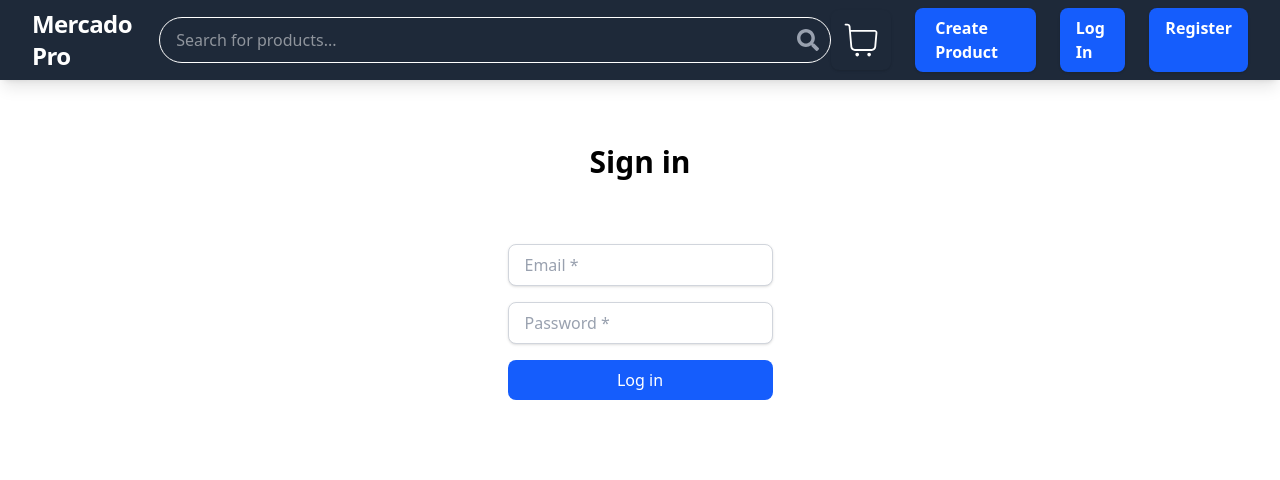
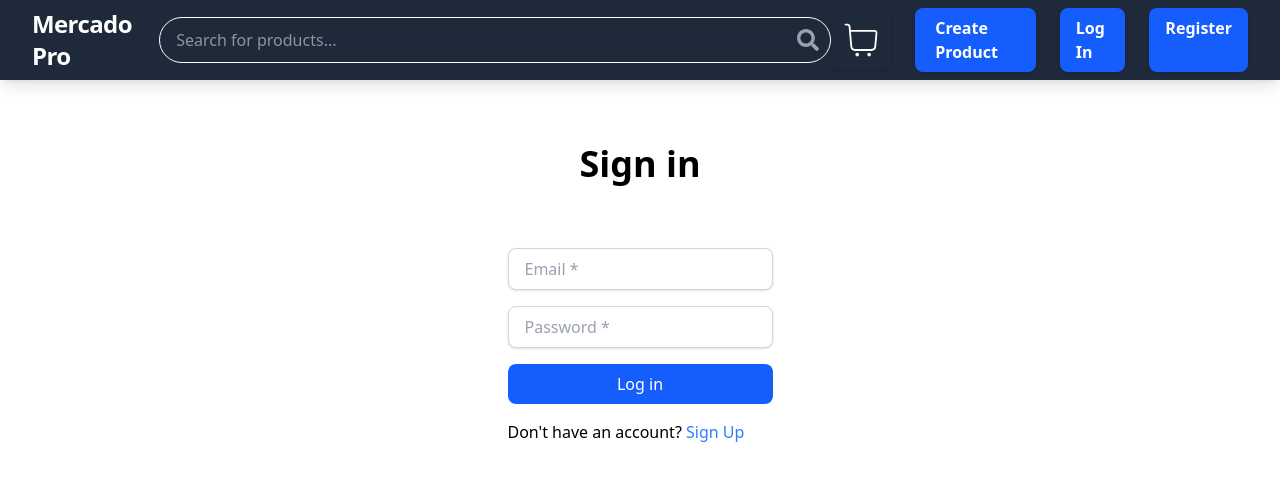
Before and after one commit to aaropaltemaa/Mercado-Pro, a React (Vite) app in the folder client/: page /login in a window 1280 px wide. Shown: the top 480 px of the page. Built offline with nearby package versions, Linux system fonts and the light colour scheme.

Commit message:
added link in loginform for navigating the user to registerform if no account

```diff
--- a/client/src/App.tsx
+++ b/client/src/App.tsx
@@ -11,7 +11,7 @@ import cartService from "./services/cart";
 import { useCart } from "./store/cart";
 import HomePage from "./pages/HomePage";
 import CheckoutPage from "./pages/CheckoutPage";
-import RegisterForm from "./pages/RegisterForm";
+import RegisterForm from "./components/RegisterForm";
 
 const App = () => {
   const initialize = useAuthStore((state) => state.initialize);
--- a/client/src/components/LoginForm.tsx
+++ b/client/src/components/LoginForm.tsx
@@ -2,7 +2,7 @@ import { z } from "zod";
 import { useForm } from "react-hook-form";
 import { zodResolver } from "@hookform/resolvers/zod";
 import loginService from "../services/auth";
-import { useNavigate } from "react-router-dom";
+import { Link, useNavigate } from "react-router-dom";
 import { useAuthStore } from "../store/auth";
 import { toast } from "react-hot-toast";
 
@@ -22,7 +22,7 @@ const LoginForm = () => {
   const {
     register,
     handleSubmit,
-    formState: { errors, isSubmitting },
+    formState: { errors },
     reset,
   } = useForm<UserForm>({
     resolver: zodResolver(userFormSchema),
@@ -43,7 +43,7 @@ const LoginForm = () => {
 
   return (
     <>
-      <h1 className="text-3xl font-semibold">Sign in</h1>
+      <h1 className="text-4xl font-semibold">Sign in</h1>
       <form className="flex flex-col gap-4" onSubmit={handleSubmit(onSubmit)}>
         <input
           {...register("email")}
@@ -70,6 +70,15 @@ const LoginForm = () => {
         >
           Log in
         </button>
+        <p>
+          Don't have an account?{" "}
+          <Link
+            className="text-blue-500 hover:opacity-80 transition"
+            to="/register"
+          >
+            Sign Up
+          </Link>
+        </p>
       </form>
     </>
   );
```
Also changed, not shown: client/src/components/RegisterForm.tsx (renamed from client/src/pages/RegisterForm.tsx).
